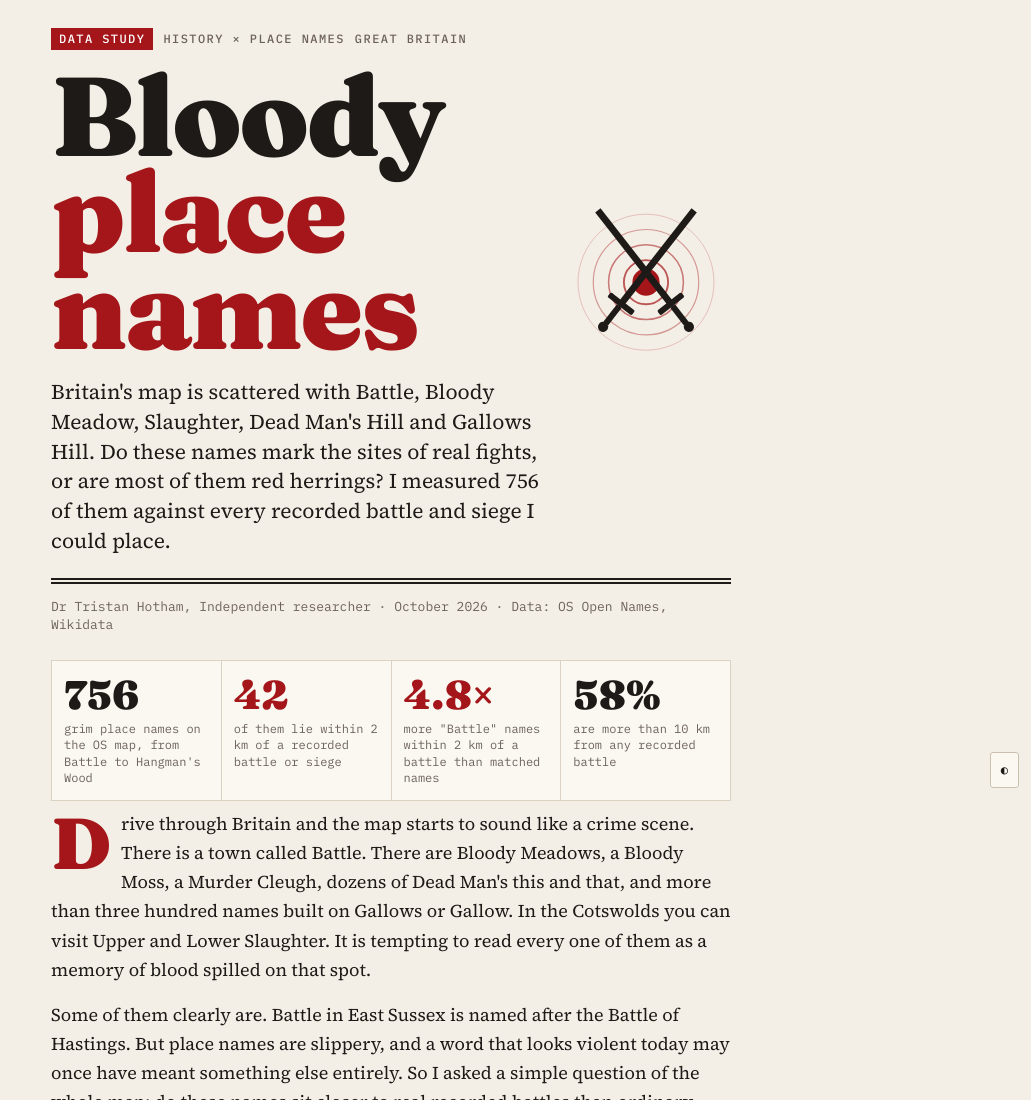
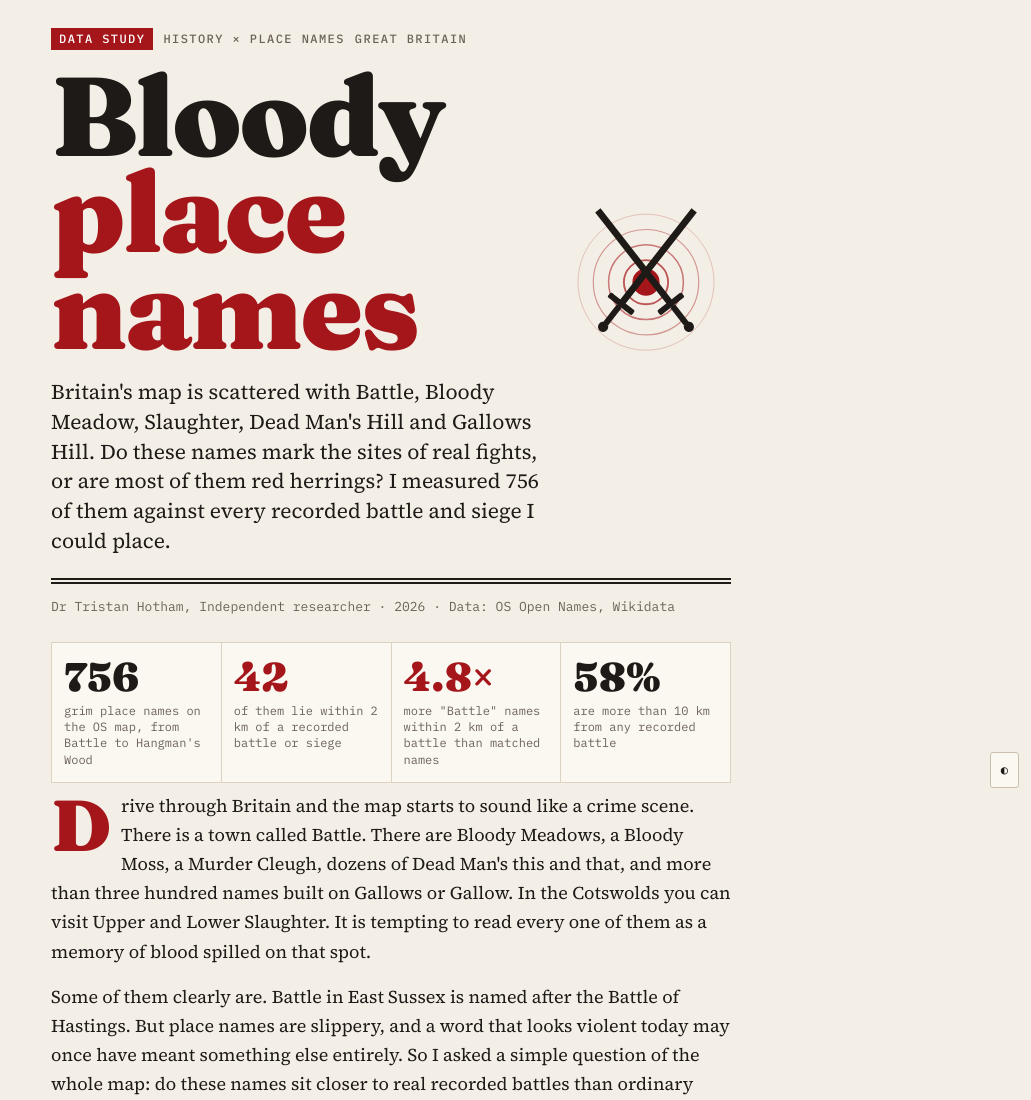
Before and after one commit to Tristan-Hotham/bloody-place-names, a plain HTML site: page index.html in a window 1280 px wide. Shown: the top 1100 px of the page, without its empty margins (249-1280 px from the left). Drawn offline with nearby package versions, Linux system fonts and the light colour scheme.

Commit message:
Data-led positioning; year-only byline

```diff
--- a/index.html
+++ b/index.html
@@ -137,7 +137,7 @@ footer p{margin:0 0 10px}
   <svg class="mark" viewBox="-100 -100 200 200" aria-hidden="true"><g id="heroMark"></g></svg>
   <p class="dek">Britain's map is scattered with Battle, Bloody Meadow, Slaughter, Dead Man's Hill and Gallows Hill. Do these names mark the sites of real fights, or are most of them red herrings? I measured 756 of them against every recorded battle and siege I could place.</p>
 </header>
-<div class="byline">Dr Tristan Hotham, Independent researcher · October 2026 · Data: OS Open Names, Wikidata</div>
+<div class="byline">Dr Tristan Hotham, Independent researcher · 2026 · Data: OS Open Names, Wikidata</div>
 
 <div class="stats">
   <div><b>756</b><span>grim place names on the OS map, from Battle to Hangman's Wood</span></div>
```
